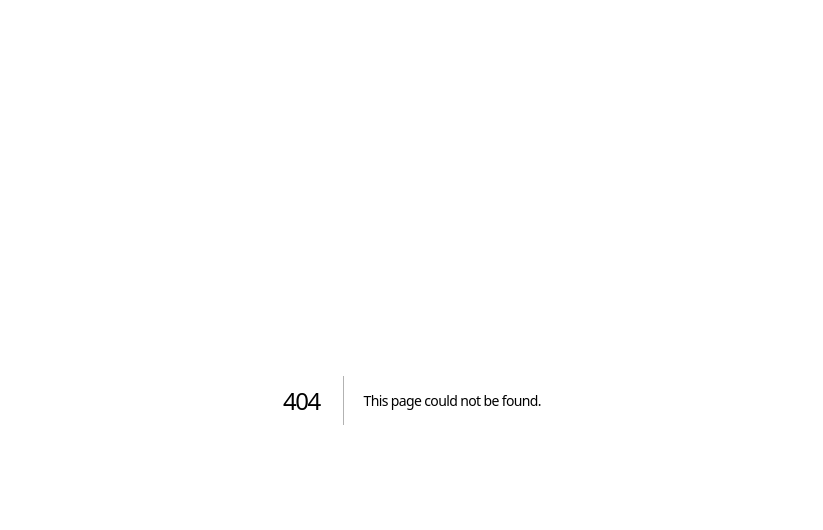
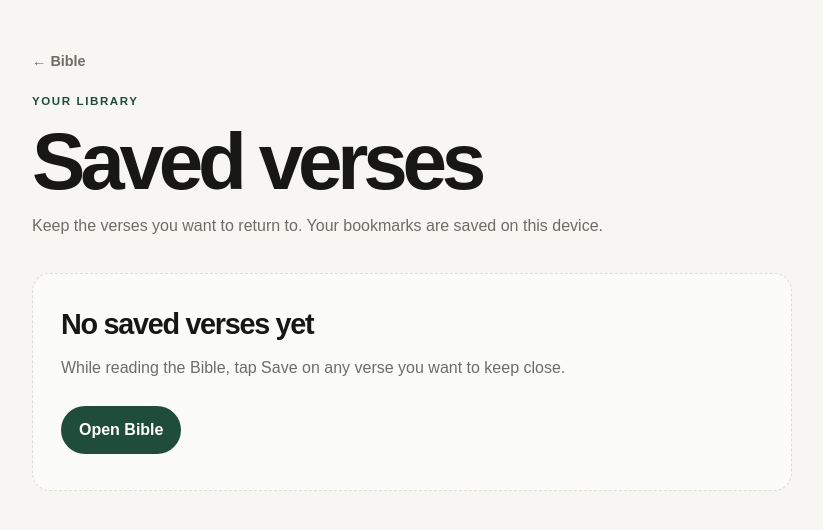
Before and after one commit to Zestplay-com/bible-study-platform, a Next.js app: page /bookmarks in a window 1280 px wide. Before the commit this address had no page. Shown: the top 530 px of the page, without its empty margins (228-1051 px from the left). Built offline with nearby package versions, Linux system fonts and the light colour scheme.

Commit message:
Add device-saved Bible bookmarks and verse save actions

```diff
--- /dev/null
+++ b/app/bookmarks/page.tsx
@@ -0,0 +1,91 @@
+"use client";
+
+import { useEffect, useState } from "react";
+import { bibleBooks } from "@/lib/bible/catalog";
+import { bookmarkId, BOOKMARKS_STORAGE_KEY, removeBookmark, type Bookmark } from "@/lib/bookmarks";
+import { sitePath } from "@/lib/site";
+
+function readBookmarks(): Bookmark[] {
+  try {
+    const value = window.localStorage.getItem(BOOKMARKS_STORAGE_KEY);
+    const parsed = value ? (JSON.parse(value) as unknown) : [];
+    return Array.isArray(parsed) ? parsed : [];
+  } catch {
+    return [];
+  }
+}
+
+function chapterPath(reference: string) {
+  const match = reference.match(/^(.+)\s+(\d+):(\d+)$/);
+  if (!match) return sitePath("/bible");
+  const [, bookName, chapter] = match;
+  const book = bibleBooks.find((item) => item.name.toLowerCase() === bookName.toLowerCase());
+  return book ? sitePath(`/bible/${book.id}/${chapter}`) : sitePath("/bible");
+}
+
+export default function BookmarksPage() {
+  const [bookmarks, setBookmarks] = useState<Bookmark[]>([]);
+
+  function refresh() {
+    setBookmarks(readBookmarks());
+  }
+
+  useEffect(() => {
+    refresh();
+    window.addEventListener("bible-bookmarks-changed", refresh);
+    return () => window.removeEventListener("bible-bookmarks-changed", refresh);
+  }, []);
+
+  function remove(bookmark: Bookmark) {
+    const next = removeBookmark(bookmarks, bookmark);
+    setBookmarks(next);
+    try {
+      window.localStorage.setItem(BOOKMARKS_STORAGE_KEY, JSON.stringify(next));
+      window.dispatchEvent(new Event("bible-bookmarks-changed"));
+    } catch {
+      // Keep the UI responsive if browser storage is unavailable.
+    }
+  }
+
+  return (
+    <main className="action-page bookmarks-page">
+      <a href={sitePath("/bible")} className="back-link">← Bible</a>
+      <div className="bookmarks-heading">
+        <div>
+          <p className="eyebrow">YOUR LIBRARY</p>
+          <h1>Saved verses</h1>
+          <p className="page-lede">Keep the verses you want to return to. Your bookmarks are saved on this device.</p>
+        </div>
+        {bookmarks.length > 0 && <span className="bookmark-count">{bookmarks.length} saved</span>}
+      </div>
+
+      {bookmarks.length === 0 ? (
+        <section className="bookmark-empty">
+          <h2>No saved verses yet</h2>
+          <p>While reading the Bible, tap Save on any verse you want to keep close.</p>
+          <a className="primary-button" href={sitePath("/bible")}>Open Bible</a>
+        </section>
+      ) : (
+        <div className="bookmark-list">
+          {bookmarks.map((bookmark) => {
+            const query = `reference=${encodeURIComponent(bookmark.reference)}&text=${encodeURIComponent(bookmark.text)}`;
+            return (
+              <article className="bookmark-card" key={bookmarkId(bookmark.reference, bookmark.translationId)}>
+                <div>
+                  <a className="result-reference" href={chapterPath(bookmark.reference)}>{bookmark.reference}</a>
+                  <p>{bookmark.text}</p>
+                </div>
+                <div className="bookmark-actions">
+                  <a href={sitePath(`/ask?${query}`)}>Explain</a>
+                  <a href={sitePath(`/memory?${query}`)}>Memorize</a>
+                  <a href={sitePath(`/notes?${query}`)}>Note</a>
+                  <button type="button" className="text-button" onClick={() => remove(bookmark)}>Remove</button>
+                </div>
+              </article>
+            );
+          })}
+        </div>
+      )}
+    </main>
+  );
+}
--- a/app/globals.css
+++ b/app/globals.css
@@ -57,6 +57,7 @@ h2 { margin: 0; font-size: clamp(2rem, 5vw, 3.5rem); line-height: 1; letter-spac
 
 .reader-shell { width: min(1120px, calc(100% - 32px)); margin: 0 auto; padding-bottom: 60px; }
 .reader-header { min-height: 72px; display: flex; align-items: center; justify-content: space-between; gap: 16px; border-bottom: 1px solid var(--line); }
+.reader-header-links { display: flex; align-items: center; gap: 18px; }
 .back-link, .ask-link { color: var(--muted); font-size: .9rem; font-weight: 700; }
 .back-link:hover, .ask-link:hover { color: var(--text); }
 .ask-link { color: var(--accent); }
@@ -79,9 +80,11 @@ h2 { margin: 0; font-size: clamp(2rem, 5vw, 3.5rem); line-height: 1; letter-spac
 .verse { display: grid; grid-template-columns: 42px 1fr; column-gap: 14px; padding: 24px 0; border-bottom: 1px solid var(--line); }
 .verse-number { color: var(--accent); font-size: .78rem; font-weight: 900; padding-top: 5px; }
 .verse p { margin: 0; font-family: Georgia, serif; font-size: 1.25rem; line-height: 1.85; }
-.verse-actions, .result-actions { grid-column: 2; display: flex; gap: 18px; margin-top: 12px; }
-.verse-actions a, .result-actions a { color: var(--accent); font-size: .78rem; font-weight: 800; }
+.verse-actions, .result-actions { grid-column: 2; display: flex; flex-wrap: wrap; align-items: center; gap: 18px; margin-top: 12px; }
+.verse-actions a, .result-actions a, .bookmark-button { color: var(--accent); font-size: .78rem; font-weight: 800; }
 .verse-actions a:hover, .result-actions a:hover { text-decoration: underline; }
+.bookmark-button { padding: 0; border: 0; background: transparent; }
+.bookmark-button[aria-pressed="true"] { font-weight: 900; }
 .empty-reader { padding: 28px; border: 1px solid var(--line); border-radius: 16px; background: var(--surface); }
 .empty-reader h2 { font-size: 1.5rem; }
 .empty-reader p { color: var(--muted); }
@@ -134,6 +137,22 @@ h2 { margin: 0; font-size: clamp(2rem, 5vw, 3.5rem); line-height: 1; letter-spac
 .text-button { align-self: flex-start; padding: 0; border: 0; background: transparent; color: var(--accent); font-weight: 800; cursor: pointer; }
 .text-button:hover { text-decoration: underline; }
 
+.bookmarks-page { max-width: 900px; }
+.bookmarks-heading { display: flex; justify-content: space-between; align-items: flex-end; gap: 24px; margin: 18px 0 34px; }
+.bookmarks-heading h1 { font-size: clamp(2.5rem, 7vw, 5rem); }
+.page-lede { max-width: 580px; margin: 14px 0 0; color: var(--muted); }
+.bookmark-count { flex: 0 0 auto; padding: 7px 11px; border: 1px solid var(--line); border-radius: 999px; color: var(--muted); font-size: .78rem; font-weight: 800; }
+.bookmark-list { display: grid; gap: 12px; }
+.bookmark-card { padding: 22px; border: 1px solid var(--line); border-radius: 16px; background: var(--surface); }
+.bookmark-card p { margin: 8px 0 0; font-family: Georgia, serif; font-size: 1.12rem; line-height: 1.75; }
+.bookmark-actions { display: flex; flex-wrap: wrap; align-items: center; gap: 18px; margin-top: 14px; }
+.bookmark-actions a { color: var(--accent); font-size: .78rem; font-weight: 800; }
+.bookmark-actions a:hover { text-decoration: underline; }
+.bookmark-empty { padding: 36px 28px; border: 1px dashed var(--line); border-radius: 18px; background: rgba(255,255,255,.5); }
+.bookmark-empty h2 { font-size: 1.8rem; }
+.bookmark-empty p { max-width: 560px; color: var(--muted); }
+.bookmark-empty .primary-button { margin-top: 10px; }
+
 @media (max-width: 800px) { .book-grid { grid-template-columns: repeat(3, 1fr); } .chapter-grid { grid-template-columns: repeat(7, 1fr); } }
 @media (max-width: 650px) {
   .site-header { min-height: 64px; }
@@ -144,6 +163,9 @@ h2 { margin: 0; font-size: clamp(2rem, 5vw, 3.5rem); line-height: 1; letter-spac
   .method-item { grid-template-columns: 48px 1fr; }
   .search-row { flex-direction: column; }
   .search-row button { width: 100%; }
+  .reader-header-links { gap: 12px; }
+  .reader-header-links a:first-child { display: none; }
+  .bookmarks-heading { align-items: flex-start; flex-direction: column; }
 }
 @media (max-width: 520px) {
   .reader-header { min-height: 64px; }
@@ -151,6 +173,6 @@ h2 { margin: 0; font-size: clamp(2rem, 5vw, 3.5rem); line-height: 1; letter-spac
   .chapter-grid { grid-template-columns: repeat(5, 1fr); }
   .verse p { font-size: 1.12rem; }
   .verse { grid-template-columns: 30px 1fr; column-gap: 10px; }
-  .verse-actions, .result-actions { gap: 12px; }
+  .verse-actions, .result-actions, .bookmark-actions { gap: 12px; }
   .saved-note { flex-direction: column; }
 }
--- /dev/null
+++ b/lib/bookmarks.ts
@@ -0,0 +1,25 @@
+export type Bookmark = {
+  reference: string;
+  text: string;
+  translationId: string;
+  savedAt: number;
+};
+
+export const BOOKMARKS_STORAGE_KEY = "bible-study-bookmarks";
+
+export function bookmarkId(reference: string, translationId = "kjv") {
+  return `${translationId}:${reference}`;
+}
+
+export function addBookmark(bookmarks: Bookmark[], bookmark: Bookmark) {
+  if (bookmarks.some((item) => bookmarkId(item.reference, item.translationId) === bookmarkId(bookmark.reference, bookmark.translationId))) {
+    return bookmarks;
+  }
+  return [bookmark, ...bookmarks];
+}
+
+export function removeBookmark(bookmarks: Bookmark[], bookmark: Pick<Bookmark, "reference" | "translationId">) {
+  return bookmarks.filter(
+    (item) => bookmarkId(item.reference, item.translationId) !== bookmarkId(bookmark.reference, bookmark.translationId),
+  );
+}
```
Also changed, not shown: app/bible/[book]/[chapter]/page.tsx (+6 -1 lines), components/BookmarkButton.tsx (added, +51 -0 lines), 1 other file (tests, documents, lock files or other folders).
